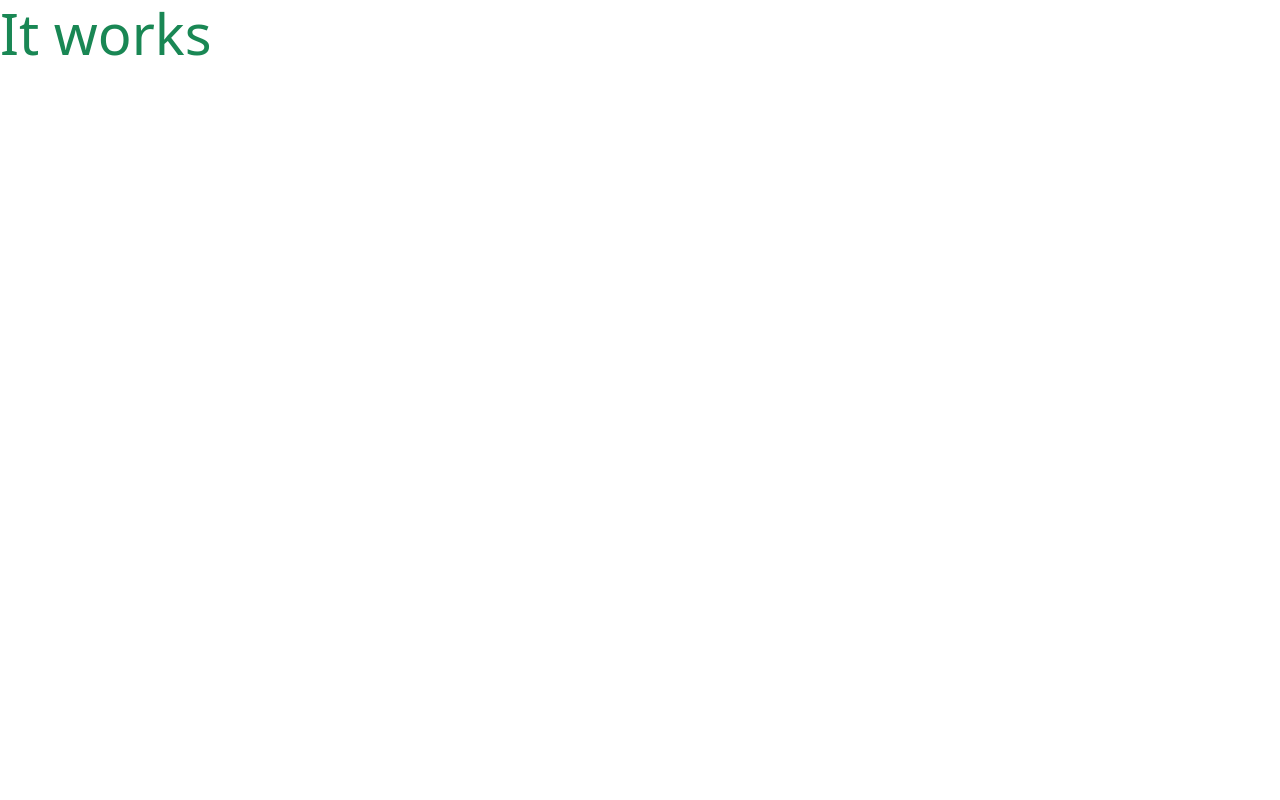
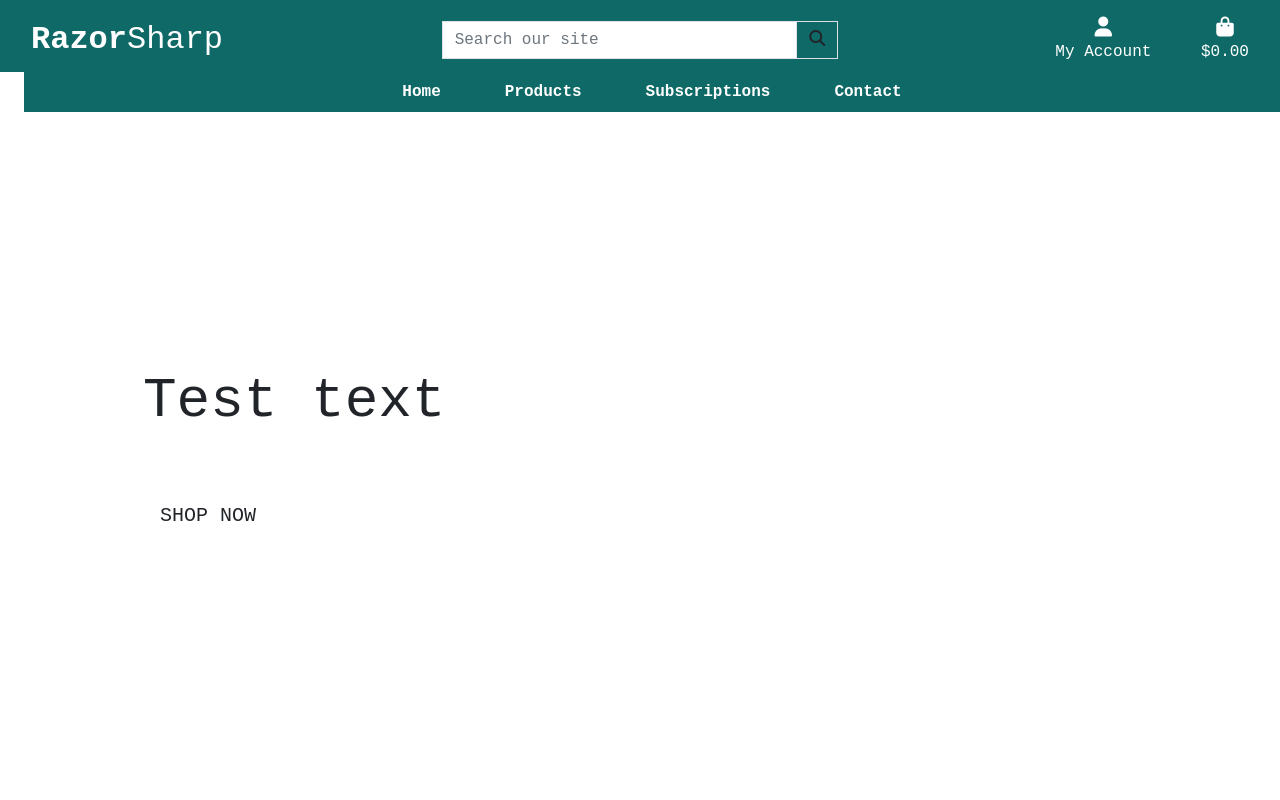
Before and after one commit to Alan-Bushell/razor-sharp, a Django app: page / in a window 1280 px wide. Before the commit the page is almost empty. Run offline with Django 3.2, Linux system fonts and the light colour scheme; some libraries are stand-ins or nearby versions.

Commit message:
start adding nav bar

```diff
--- a/home/templates/home/index.html
+++ b/home/templates/home/index.html
@@ -1,6 +1,25 @@
 {% extends 'base.html' %}
 {% load static %}
 
+{% block page_header %}
+    <div class="container header-container">
+        <div class="row">
+            <div class="col"></div>
+        </div>
+    </div>
+{% endblock %}
+
 {% block content %}
-    <h1 class="display-4 text-success">It works</h1>
+    <div class="container h-100">
+        <div class="row h-100">
+            <div class="col-7 col-md-6 my-auto">
+                <h1 class="display-4 logo-font text-black">Test text</h1>
+                <div class="my-5">
+                    <h4>
+                        <a href="" class="shop-now-button btn btn-lg rounded-0 text-uppercase py-3">Shop Now</a>
+                    </h4>
+                </div>
+            </div>
+        </div>
+    </div>
 {% endblock %}
--- a/razor_sharp/settings.py
+++ b/razor_sharp/settings.py
@@ -148,6 +148,10 @@ USE_TZ = True
 # https://docs.djangoproject.com/en/3.2/howto/static-files/
 
 STATIC_URL = '/static/'
+STATICFILES_DIRS = (os.path.join(BASE_DIR, 'static'),)
+
+MEDIA_URL = '/media/'
+MEDIA_ROOT = os.path.join(BASE_DIR, 'media')
 
 # Default primary key field type
 # https://docs.djangoproject.com/en/3.2/ref/settings/#default-auto-field
--- a/razor_sharp/urls.py
+++ b/razor_sharp/urls.py
@@ -15,9 +15,11 @@ Including another URLconf
 """
 from django.contrib import admin
 from django.urls import path, include
+from django.conf import settings
+from django.conf.urls.static import static
 
 urlpatterns = [
     path('admin/', admin.site.urls),
     path('accounts/', include('allauth.urls')),
     path('', include('home.urls')),
-]
+] + static(settings.MEDIA_URL, document_root=settings.MEDIA_ROOT)
--- /dev/null
+++ b/static/css/base.css
@@ -0,0 +1,52 @@
+html {
+    height: 100%;
+}
+
+body {
+    font-family: 'Courier New', Courier, monospace;
+    height: calc(100vh - 164px);
+    width: 100%;
+}
+
+.nav-bg-color{
+    background-color: #0e6967;
+}
+
+.bg-black {
+    background-color: black;
+}
+
+.my-secondary {
+    color: #0fbdad;
+}
+
+.my-button {
+    color: #fd473b;
+}
+
+.navbar{
+    padding: 0;
+}
+
+
+
+@media (min-width: 1200px) {
+    .container {
+      max-width: 80%;
+    }
+  }
+
+  /* fixed top navbar only on medium and up */
+  @media (min-width: 992px) {
+      .fixed-top-desktop-only {
+          position: fixed;
+          top: 0;
+          right: 0;
+          left: 0;
+          z-index: 1030;
+      }
+
+      .header-container {
+          padding-top: 164px;
+      }
+  }
--- a/templates/base.html
+++ b/templates/base.html
@@ -16,17 +16,21 @@
     <title>Razor Sharp {% block extra_title %}{% endblock %}</title>
 
     {% block corecss %}
-    <link href="https://cdn.jsdelivr.net/npm/bootstrap@5.2.3/dist/css/bootstrap.min.css" rel="stylesheet" integrity="sha384-rbsA2VBKQhggwzxH7pPCaAqO46MgnOM80zW1RWuH61DGLwZJEdK2Kadq2F9CUG65" crossorigin="anonymous">
+    <link rel="stylesheet" href="https://cdn.jsdelivr.net/npm/bootstrap@4.6.2/dist/css/bootstrap.min.css" integrity="sha384-xOolHFLEh07PJGoPkLv1IbcEPTNtaed2xpHsD9ESMhqIYd0nLMwNLD69Npy4HI+N" crossorigin="anonymous">
+
+    <link href="{% static 'css/base.css' %}" rel="stylesheet">
     {% endblock %}
 
     {% block extra_css %}
     {% endblock %}
 
     {% block corejs %}
-    <!--Bootstrap Scripts-->
-    <script src="https://cdn.jsdelivr.net/npm/bootstrap@5.2.3/dist/js/bootstrap.bundle.min.js" integrity="sha384-kenU1KFdBIe4zVF0s0G1M5b4hcpxyD9F7jL+jjXkk+Q2h455rYXK/7HAuoJl+0I4" crossorigin="anonymous"></script>
-    <script src="https://cdn.jsdelivr.net/npm/@popperjs/core@2.11.6/dist/umd/popper.min.js" integrity="sha384-oBqDVmMz9ATKxIep9tiCxS/Z9fNfEXiDAYTujMAeBAsjFuCZSmKbSSUnQlmh/jp3" crossorigin="anonymous"></script>
-    <script src="https://cdn.jsdelivr.net/npm/bootstrap@5.2.3/dist/js/bootstrap.min.js" integrity="sha384-cuYeSxntonz0PPNlHhBs68uyIAVpIIOZZ5JqeqvYYIcEL727kskC66kF92t6Xl2V" crossorigin="anonymous"></script>
+    <!-- Font Awesont kit-->
+    <script src="https://kit.fontawesome.com/3af9543e24.js" crossorigin="anonymous"></script>
+    <!-- Bootstrap Scripts-->
+    <script src="https://cdn.jsdelivr.net/npm/jquery@3.5.1/dist/jquery.slim.min.js" integrity="sha384-DfXdz2htPH0lsSSs5nCTpuj/zy4C+OGpamoFVy38MVBnE+IbbVYUew+OrCXaRkfj" crossorigin="anonymous"></script>
+    <script src="https://cdn.jsdelivr.net/npm/bootstrap@4.6.2/dist/js/bootstrap.bundle.min.js" integrity="sha384-Fy6S3B9q64WdZWQUiU+q4/2Lc9npb8tCaSX9FK7E8HnRr0Jz8D6OP9dO5Vg3Q9ct" crossorigin="anonymous"></script>
+
     {% endblock %}
 
     {% block extra_js %}
@@ -34,7 +38,80 @@
 
   </head>
   <body>
-    <header class="container-fluid fixed-top"></header>
+    <!-- Header Nav bar-->
+    <header class="container-fluid fixed-top">
+        <div id="topnav" class="row nav-bg-color pt-lg-2 d-none d-lg-flex">
+            <!-- Nav logo-->
+            <div class="col-12 col-lg-4 my-auto py-1 py-lg-0 text-center text-lg-left">
+                <a href="{% url 'home' %}" class="nav-link main-logo-link">
+                    <h2 class="logo-font text-white my-0"><strong>Razor</strong>Sharp</h2>
+                </a>
+            </div>
+            <!-- Nav center for links-->
+            <div class="col-12 col-lg-4 my-auto py-1 py-lg-0">
+                <form method="GET" action="">
+                    <div class="input-group w-100">
+                        <input class="form-control border border-black rounded-0" type="text" name="q" placeholder="Search our site">
+                        <div class="input-group-append">
+                            <button class="form-control btn btn-black border border-black rounded-0" type="submit">
+                                <span class="icon">
+                                    <i class="fas fa-search"></i>
+                                </span>
+                            </button>
+                        </div>
+                    </div>
+                </form>
+            </div>
+            <div class="col-12 col-lg-4 my-auto py-1 py-lg-0">
+                <!-- last col for account and cart options-->
+                <ul class="list-inline list-unstyled text-center text-lg-right my-0">
+                    <li class="list-inline-item dropdown">
+                        <a class="text-white nav-link" href="#" id="user-options" data-toggle="dropdown" aria-haspopup="true" aria-expanded="false">
+                            <div class="text-center">
+                                <div><i class="fas fa-user fa-lg"></i></div>
+                                <p class="my-0">My Account</p>
+                            </div>
+                        </a>
+                        <div class="dropdown-menu border-0" aria-labelledby="user-options">
+                            {% if request.user.is_authenticated %}
+                                {% if request.user.is_superuser %}
+                                    <a href="" class="dropdown-item">Product Management</a>
+                                {% endif %}
+                                <a href="" class="dropdown-item">My Profile</a>
+                                <a href="{% url 'account_logout' %}" class="dropdown-item">Logout</a>
+                            {% else %}
+                                <a href="{% url 'account_signup' %}" class="dropdown-item">Register</a>
+                                <a href="{% url 'account_login' %}" class="dropdown-item">Login</a>
+                            {% endif %}
+                        </div>
+                    </li>
+                    <li class="list-inline-item">
+                        <a class="{% if grand_total %}text-info font-weight-bold{% else %}text-white{% endif %} nav-link" href="">
+                            <div class="text-center">
+                                <div><i class="fas fa-shopping-bag fa-lg"></i></div>
+                                <p class="my-0">
+                                    {% if grand_total %}
+                                        ${{ grand_total|floatformat:2 }}
+                                    {% else %}
+                                        $0.00
+                                    {% endif %}
+                                </p>
+                            </div>
+                        </a>
+                    </li>
+                </ul>
+            </div>
+        </div>
+        <div class="row">
+            <nav class="navbar navbar-expand-lg navbar-light w-100">
+                <button class="navbar-toggler" type="button" data-toggle="collapse" data-target="#main-nav" aria-controls="main-nav" aria-expanded="false" aria-label="Toggle navigation">
+                    <span class="navbar-toggler-icon"></span>
+                </button>
+                {% include 'includes/mobile-top-header.html' %}
+                {% include 'includes/main-nav.html' %}
+            </nav>
+        </div>
+    </header>
 
     {% if messages %}
     <div class="message-container"></div>
--- /dev/null
+++ b/templates/includes/main-nav.html
@@ -0,0 +1,37 @@
+
+
+
+<div class="collapse navbar-collapse nav-bg-color" id="main-nav">
+    <ul class="navbar-nav w-auto mx-auto">
+
+        <li class="nav-item">
+            <a class="logo-font font-weight-bold nav-link text-white mr-5" href="#" id="home-link">
+                Home
+            </a>
+        </li>
+
+        <li class="nav-item dropdown">
+            <a class="logo-font font-weight-bold nav-link text-white mr-5" href="#" id="products-link" data-toggle="dropdown" aria-haspopup="true" aria-expanded="false">
+                Products
+            </a>
+        </li>
+
+        <li class="nav-item">
+            <a class="logo-font font-weight-bold nav-link text-white mr-5" href="#" id="subscriptions-link">
+                Subscriptions
+            </a>
+        </li>
+
+        <li class="nav-item dropdown">
+            <a class="logo-font font-weight-bold nav-link text-white" href="#" id="contact-link" data-toggle="dropdown" aria-haspopup="true" aria-expanded="false">
+                Contact
+            </a>
+            <div class="dropdown-menu border-0" aria-labelledby="contact-link">
+                <a href="" class="dropdown-item">Contact</a>
+                <a href="" class="dropdown-item">Shipping & Delivery</a>
+                <a href="" class="dropdown-item">FAQ's</a>
+                <a href="" class="dropdown-item">Returns</a>
+            </div>
+        </li>
+    </ul>
+</div>
--- /dev/null
+++ b/templates/includes/mobile-top-header.html
@@ -0,0 +1,56 @@
+<li class="list-inline-item">
+    <a class="text-black nav-link d-block d-lg-none" href="#" id="mobile-search" data-toggle="dropdown" aria-haspopup="true" aria-expanded="false">
+        <div class="text-center">
+            <div><i class="fas fa-search fa-lg"></i></div>
+            <p class="my-0">Search</p>
+        </div>
+    </a>
+    <div class="dropdown-menu border-0 w-100 p-3 rounded-0 my-0" aria-labelledby="mobile-search">
+        <form class="form" method="GET" action="">
+            <div class="input-group w-100">
+                <input class="form-control border border-black rounded-0" type="text" name="q" placeholder="Search our site">
+                <div class="input-group-append">
+                    <button class="form-control form-control btn btn-black border border-black rounded-0" type="submit">
+                        <span class="icon">
+                            <i class="fas fa-search"></i>
+                        </span>
+                    </button>
+                </div>
+            </div>
+        </form>
+    </div>
+</li>
+<li class="list-inline-item dropdown">
+    <a class="text-black nav-link d-block d-lg-none" href="#" id="user-options" data-toggle="dropdown" aria-haspopup="true" aria-expanded="false">
+        <div class="text-center">
+            <div><i class="fas fa-user fa-lg"></i></div>
+            <p class="my-0">My Account</p>
+        </div>
+    </a>
+    <div class="dropdown-menu border-0" aria-labelledby="user-options">
+        {% if request.user.is_authenticated %}
+            {% if request.user.is_superuser %}
+                <a href="{% url 'account_logout' %}" class="dropdown-item">Product Management</a>
+            {% endif %}
+            <a href="" class="dropdown-item">My Profile</a>
+            <a href="{% url 'account_logout' %}" class="dropdown-item">Logout</a>
+        {% else %}
+            <a href="{% url 'account_signup' %}" class="dropdown-item">Register</a>
+            <a href="{% url 'account_login' %}" class="dropdown-item">Login</a>
+        {% endif %}
+    </div>
+</li>
+<li class="list-inline-item">
+    <a class="{% if grand_total %}text-primary font-weight-bold{% else %}text-black{% endif %} nav-link d-block d-lg-none" href="">
+        <div class="text-center">
+            <div><i class="fas fa-shopping-bag fa-lg"></i></div>
+            <p class="my-0">
+                {% if grand_total %}
+                    ${{ grand_total|floatformat:2 }}
+                {% else %}
+                    $0.00
+                {% endif %}
+            </p>
+        </div>
+    </a>
+</li>
```
